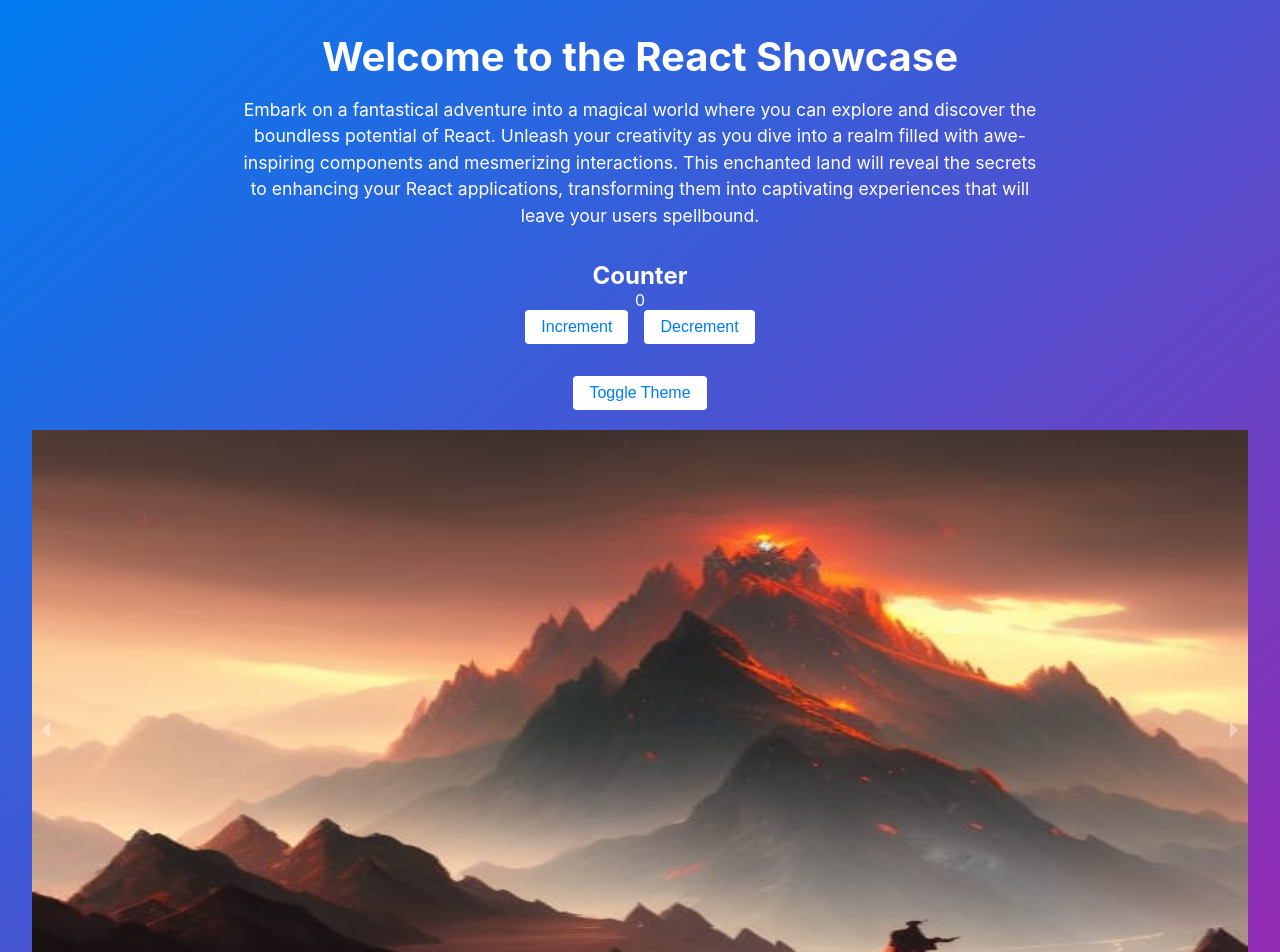
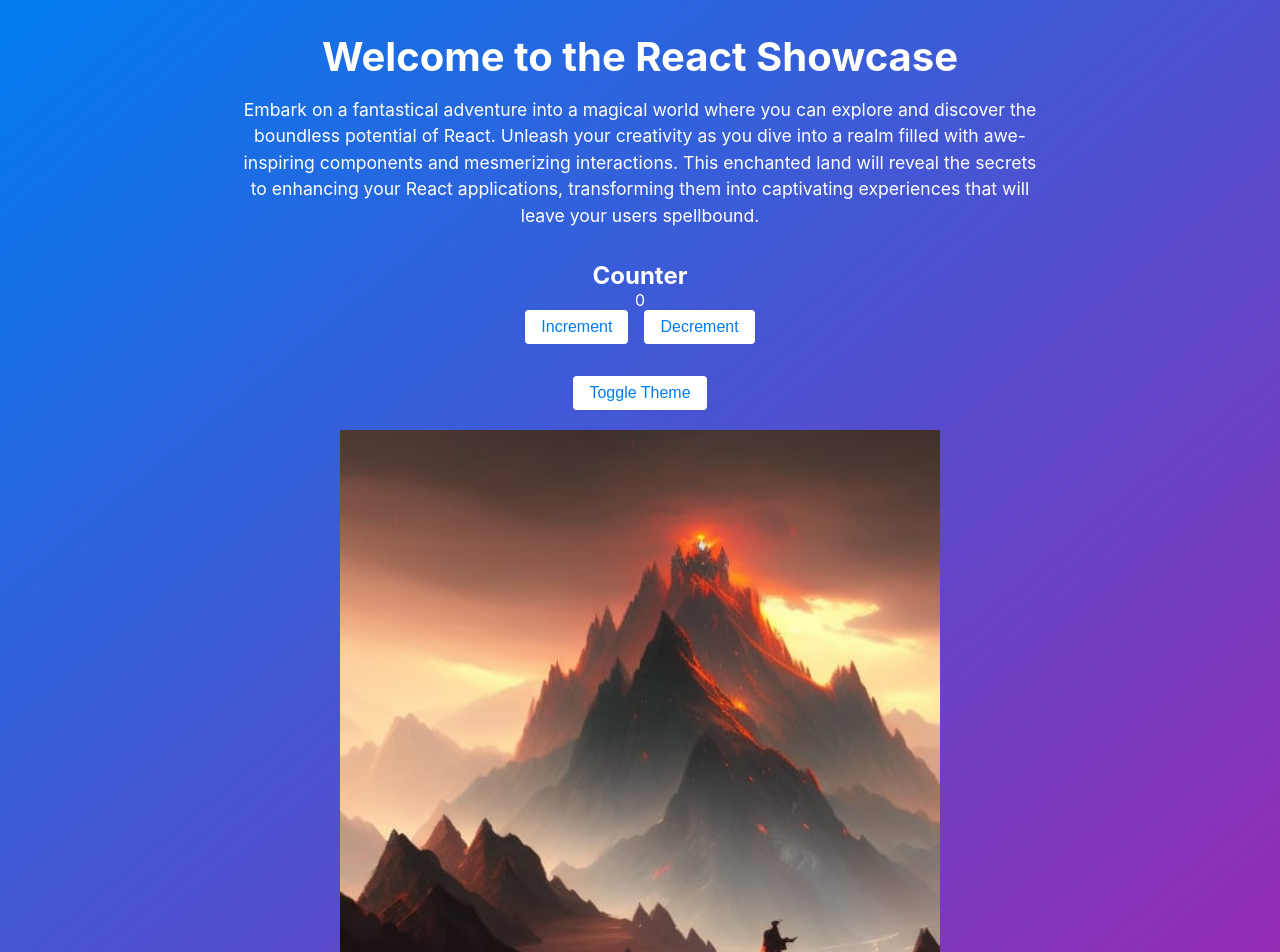
Before and after one commit to Mentis123/react-showcase, a Next.js app: page / in a window 1280 px wide. Shown: the top 952 px of the page. Built offline with nearby package versions, Linux system fonts and the light colour scheme.

Commit message:
Carousel page width...

```diff
--- a/pages/index.tsx
+++ b/pages/index.tsx
@@ -9,6 +9,10 @@
 export default function Home() {
   const { theme, toggleTheme } = useTheme();
   const [count, setCount] = useState(0);
+  const carouselContainerStyle = {
+    maxWidth: '600px', // Set the maximum width to match your image dimensions
+    margin: '0 auto', // Center the container horizontally
+  };
 
   return (
     <>
@@ -35,14 +39,15 @@
           <button onClick={toggleTheme}>Toggle Theme</button>
         </div>
 <br></br>
+<div style={carouselContainerStyle}>
   <Carousel
     autoPlay
     infiniteLoop
     showStatus={false}
     showThumbs={false}
-  interval={4000}
-  showArrows={true}
-  stopOnHover={true}
+    interval={3000}
+    showArrows={false}
+    stopOnHover={false}
   >
     <div>
       <Image src="/images/carousel-image-1.jpg" alt="Carousel Image 1" width={600} height={600} />
@@ -54,6 +59,7 @@
       <Image src="/images/carousel-image-3.jpg" alt="Carousel Image 3" width={600} height={600} />
     </div>
   </Carousel>
+</div>
 
       </main>
     </>
```
Lines whose indentation alone changed are shown as unchanged.
